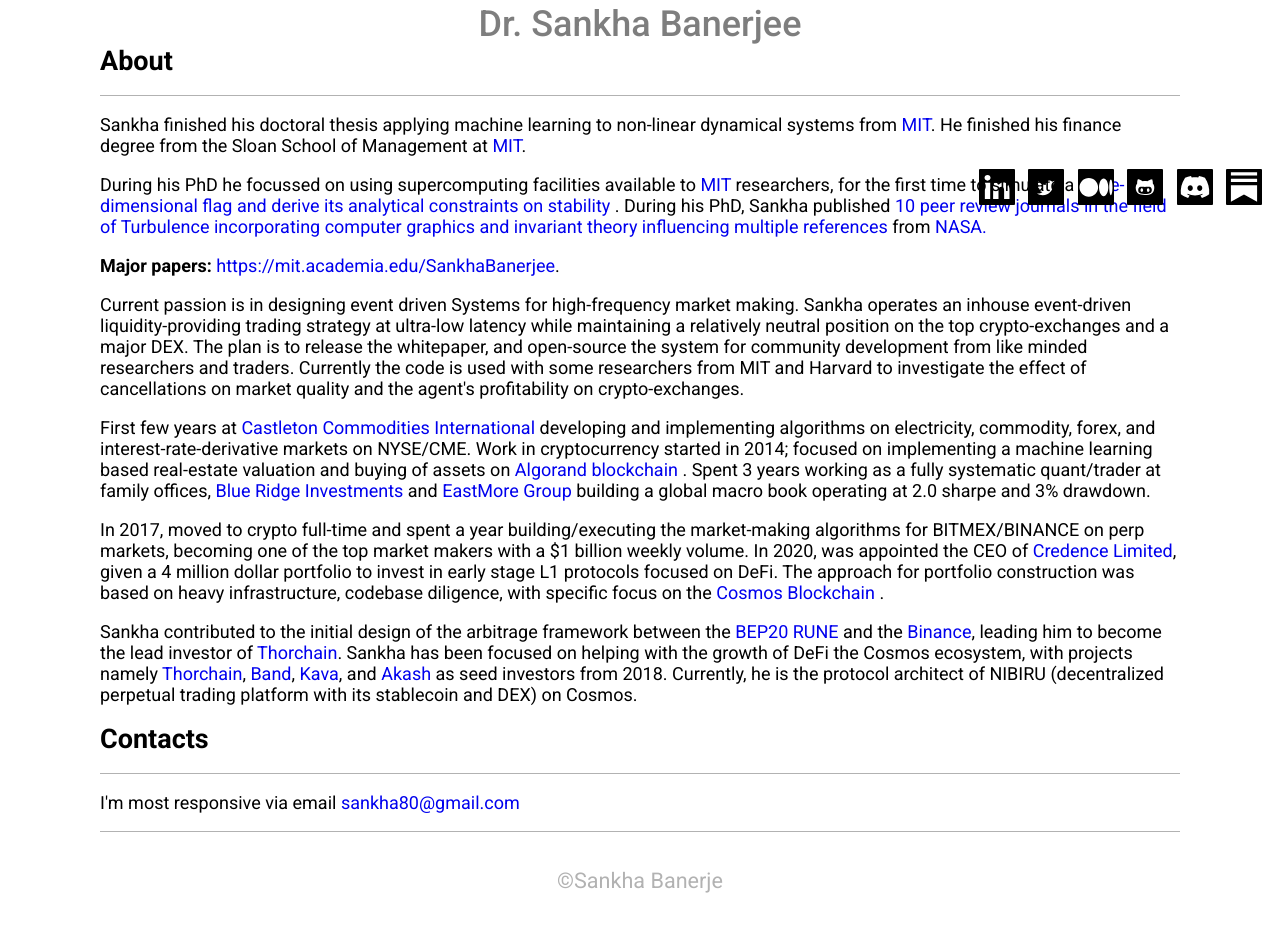
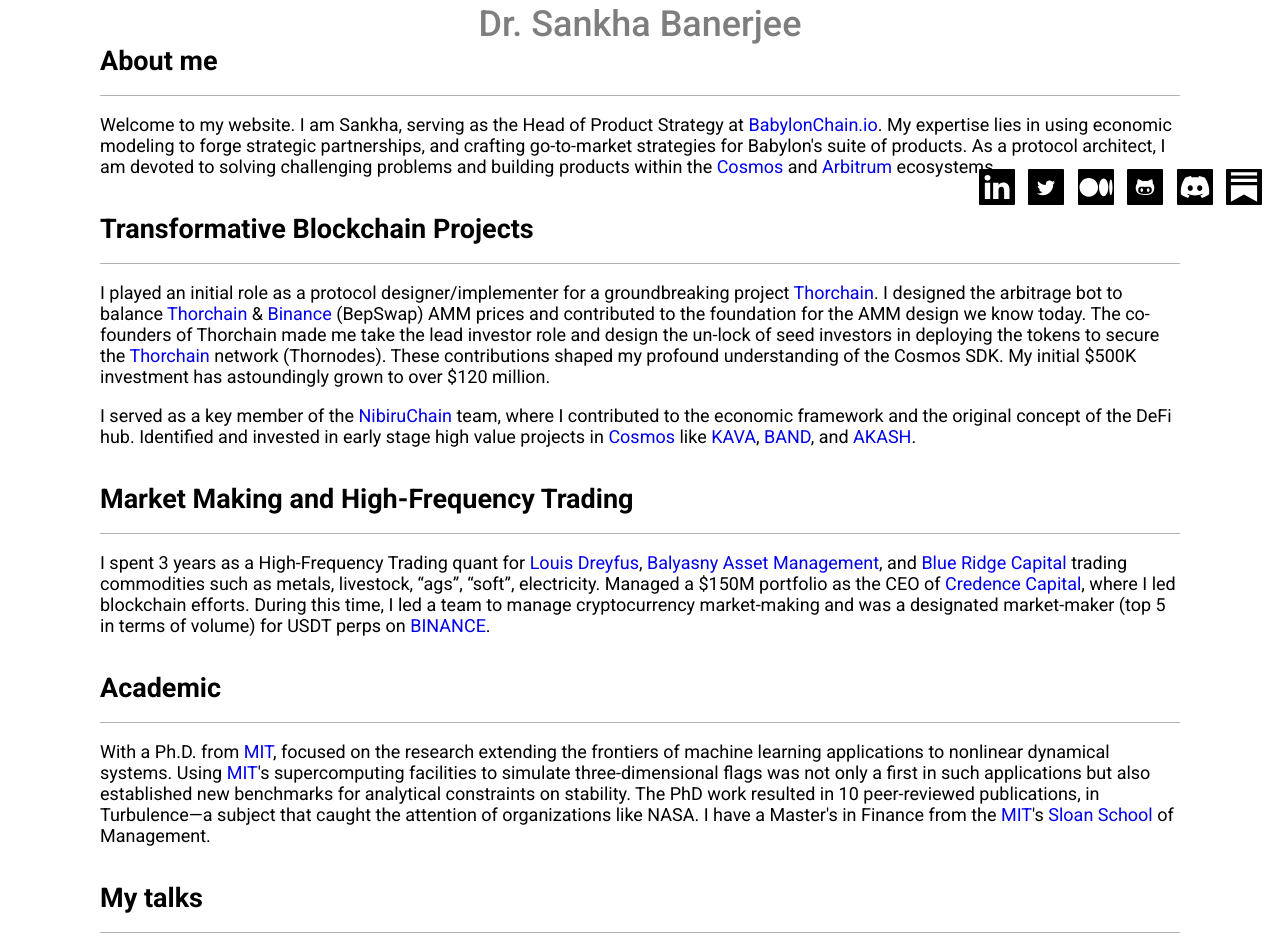
Before and after one commit to sbneo2022/sankhaprofile, a website: page index.html in a window 1280 px wide. Shown: the part 573-1509 px from the top of the page. Drawn offline with Linux system fonts and the light colour scheme.

Commit message:
Added changes

```diff
--- a/index.html
+++ b/index.html
@@ -65,6 +65,10 @@
         margin-bottom: 1rem;
       }
 
+      section {
+        margin-bottom: 2rem;
+      }
+
       .divider {
         width: 100%;
         height: 1px;
@@ -105,6 +109,27 @@
         bottom: 1rem;
         right: 1rem;
       }
+
+      .codebases-list {
+        margin-left: 1rem;
+      }
+
+      .video-container {
+        position: relative;
+        overflow: hidden;
+        width: 100%;
+        padding-top: 56.25%; /* 16:9 Aspect Ratio (divide 9 by 16 = 0.5625) */
+      }
+
+      .video {
+        position: absolute;
+        top: 0;
+        left: 0;
+        bottom: 0;
+        right: 0;
+        width: 100%;
+        height: 100%;
+      }
     </style>
   </head>
   <body>
@@ -114,7 +139,7 @@
       </div>
     </header>
     <div class="profile">
-      <img class="profile-pic" src="/profile.jpg" alt="Profile" />
+      <img class="profile-pic" src="profile.jpg" alt="Profile" />
       <div class="profile-info">
         <h1 class="name">Dr. Sankha Banerjee</h1>
 
@@ -159,116 +184,140 @@
       </a>
     </div>
     <main>
-      <h2 class="section-header">About</h2>
+      <h2 class="section-header">About me</h2>
       <div class="divider"></div>
       <section>
         <p>
-          Sankha finished his doctoral thesis applying machine learning to
-          non-linear dynamical systems from
-          <a href="https://www.mit.edu/">MIT</a>. He finished his finance degree
-          from the Sloan School of Management at
-          <a href="https://www.mit.edu/">MIT</a>.
+          Welcome to my website. I am Sankha, serving as the Head of Product
+          Strategy at
+          <a href="https://babylonchain.io/" target="_blank">BabylonChain.io</a
+          >. My expertise lies in using economic modeling to forge strategic
+          partnerships, and crafting go-to-market strategies for Babylon's suite
+          of products. As a protocol architect, I am devoted to solving
+          challenging problems and building products within the
+          <a href="https://cosmos.network/" target="_blank">Cosmos</a> and
+          <a href="https://arbitrum.io/stylus" target="_blank">Arbitrum</a>
+          ecosystems.
         </p>
+      </section>
+
+      <h2 class="section-header">Transformative Blockchain Projects</h2>
+      <div class="divider"></div>
+      <section>
         <p>
-          During his PhD he focussed on using supercomputing facilities
-          available to <a href="https://www.mit.edu/">MIT</a> researchers, for
-          the first time to simulate a
-          <a
-            href="https://www.cambridge.org/core/journals/journal-of-fluid-mechanics/article/abs/threedimensional-effects-on-flag-flapping-dynamics/A9E2A95E4193D8052AF56A612889D8B7"
-          >
-            three-dimensional flag and derive its analytical constraints on
-            stability </a
-          >. During his PhD, Sankha published
-          <a
-            href="https://www.tandfonline.com/doi/abs/10.1080/14685240701506896?role=button&needAccess=true&journalCode=tjot20"
-          >
-            10 peer review journals in the field of Turbulence incorporating
-            computer graphics and invariant theory influencing multiple
-            references
-          </a>
-          from
-          <a
-            href="https://www.annualreviews.org/doi/10.1146/annurev-fluid-010518-040547"
-          >
-            NASA.
-          </a>
+          I played an initial role as a protocol designer/implementer for a
+          groundbreaking project
+          <a href="https://thorchain.org/" target="_blank">Thorchain</a>. I
+          designed the arbitrage bot to balance
+          <a href="https://thorchain.org/" target="_blank">Thorchain</a> &
+          <a href="https://www.binance.com/" target="_blank">Binance</a>
+          (BepSwap) AMM prices and contributed to the foundation for the AMM
+          design we know today. The co-founders of Thorchain made me take the
+          lead investor role and design the un-lock of seed investors in
+          deploying the tokens to secure the
+          <a href="https://thorchain.org/" target="_blank">Thorchain</a> network
+          (Thornodes). These contributions shaped my profound understanding of
+          the Cosmos SDK. My initial $500K investment has astoundingly grown to
+          over $120 million.
         </p>
 
         <p>
-          <b>Major papers:</b>
-          <a href="https://mit.academia.edu/SankhaBanerjee">
-            https://mit.academia.edu/SankhaBanerjee</a
-          >.
+          I served as a key member of the
+          <a href="https://nibiru.fi/" target="_blank">NibiruChain</a> team,
+          where I contributed to the economic framework and the original concept
+          of the DeFi hub. Identified and invested in early stage high value
+          projects in
+          <a href="https://cosmos.network/" target="_blank">Cosmos</a> like
+          <a href="https://www.kava.io/" target="_blank">KAVA</a>,
+          <a href="https://www.bandprotocol.com/" target="_blank">BAND</a>, and
+          <a href="https://akash.network/" target="_blank">AKASH</a>.
         </p>
+      </section>
+
+      <h2 class="section-header">Market Making and High-Frequency Trading</h2>
+      <div class="divider"></div>
+      <section>
         <p>
-          Current passion is in designing event driven Systems for
-          high-frequency market making. Sankha operates an inhouse event-driven
-          liquidity-providing trading strategy at ultra-low latency while
-          maintaining a relatively neutral position on the top crypto-exchanges
-          and a major DEX. The plan is to release the whitepaper, and
-          open-source the system for community development from like minded
-          researchers and traders. Currently the code is used with some
-          researchers from MIT and Harvard to investigate the effect of
-          cancellations on market quality and the agent's profitability on
-          crypto-exchanges.
+          I spent 3 years as a High-Frequency Trading quant for
+          <a href="https://www.ldc.com/" target="_blank">Louis Dreyfus</a>,
+          <a href="https://www.bamfunds.com/" target="_blank"
+            >Balyasny Asset Management</a
+          >, and
+          <a href="https://www.blueridgecapital.com/" target="_blank"
+            >Blue Ridge Capital</a
+          >
+          trading commodities such as metals, livestock, “ags”, “soft”,
+          electricity. Managed a $150M portfolio as the CEO of
+          <a href="https://www.credencelimited.com/" target="_blank"
+            >Credence Capital</a
+          >, where I led blockchain efforts. During this time, I led a team to
+          manage cryptocurrency market-making and was a designated market-maker
+          (top 5 in terms of volume) for USDT perps on
+          <a href="https://www.binance.com/" target="_blank">BINANCE</a>.
         </p>
+      </section>
+
+      <h2 class="section-header">Academic</h2>
+      <div class="divider"></div>
+      <section>
         <p>
-          First few years at
-          <a href="https://www.cci.com">
-            Castleton Commodities International
-          </a>
-          developing and implementing algorithms on electricity, commodity,
-          forex, and interest-rate-derivative markets on NYSE/CME. Work in
-          cryptocurrency started in 2014; focused on implementing a machine
-          learning based real-estate valuation and buying of assets on
-          <a href="https://algorand.com">Algorand blockchain </a>. Spent 3 years
-          working as a fully systematic quant/trader at family offices,
-          <a href="https://www.linkedin.com/company/blue-ridge-capital/">
-            Blue Ridge Investments
-          </a>
-          and
-          <a href="https://www.linkedin.com/company/eastmore-group/">
-            EastMore Group
-          </a>
-          building a global macro book operating at 2.0 sharpe and 3% drawdown.
+          With a Ph.D. from
+          <a href="https://www.mit.edu/" target="_blank">MIT</a>, focused on the
+          research extending the frontiers of machine learning applications to
+          nonlinear dynamical systems. Using
+          <a href="https://www.mit.edu/" target="_blank">MIT</a>'s
+          supercomputing facilities to simulate three-dimensional flags was not
+          only a first in such applications but also established new benchmarks
+          for analytical constraints on stability. The PhD work resulted in 10
+          peer-reviewed publications, in Turbulence—a subject that caught the
+          attention of organizations like NASA. I have a Master's in Finance
+          from the <a href="https://www.mit.edu/" target="_blank">MIT</a>'s
+          <a href="https://mitsloan.mit.edu/" target="_blank">Sloan School</a>
+          of Management.
         </p>
-        <p>
-          In 2017, moved to crypto full-time and spent a year building/executing
-          the market-making algorithms for BITMEX/BINANCE on perp markets,
-          becoming one of the top market makers with a $1 billion weekly volume.
-          In 2020, was appointed the CEO of
-          <a href="https://www.credencelimited.com">Credence Limited</a>, given
-          a 4 million dollar portfolio to invest in early stage L1 protocols
-          focused on DeFi. The approach for portfolio construction was based on
-          heavy infrastructure, codebase diligence, with specific focus on the
-          <a href="https://cosmos.network"> Cosmos Blockchain </a>.
-        </p>
-        <p>
-          Sankha contributed to the initial design of the arbitrage framework
-          between the
-          <a href="https://coinmarketcap.com/exchanges/thorchain-bep20/">
-            BEP20 RUNE
-          </a>
-          and the
-          <a href="https://www.binance.com/en">Binance</a>, leading him to
-          become the lead investor of
-          <a href="https://thorchain.org">Thorchain</a>. Sankha has been focused
-          on helping with the growth of DeFi the Cosmos ecosystem, with projects
-          namely <a href="https://thorchain.org">Thorchain</a>,
-          <a href="https://bandprotocol.com">Band</a>,
-          <a href="https://www.kava.io">Kava</a>, and
-          <a href="https://akash.network">Akash</a>
-          as seed investors from 2018. Currently, he is the protocol architect
-          of NIBIRU (decentralized perpetual trading platform with its
-          stablecoin and DEX) on Cosmos.
-        </p>
+      </section>
+
+      <h2>My talks</h2>
+      <div class="divider"></div>
+
+      <section>
+        <div class="video-container">
+          <iframe
+            width="1080"
+            height="607"
+            src="https://www.youtube.com/embed/kqckV0xngrM"
+            title="Keynote by Babylon&#39;s Dr. Sankha Banerjee - Bitcoin Unleashed 2023"
+            frameborder="0"
+            allow="accelerometer; autoplay; clipboard-write; encrypted-media; gyroscope; picture-in-picture; web-share"
+            allowfullscreen
+            class="video"
+          ></iframe>
+        </div>
+      </section>
+
+      <h2>My codebases</h2>
+      <div class="divider"></div>
+
+      <section>
+        <ul class="codebases-list">
+          <li>
+            <a href="https://github.com/sbneo2022/osmosispy" target="_blank"
+              >Osmosis py-sdk</a
+            >
+          </li>
+          <li>
+            <a href="https://github.com/sbneo2022/thorchainpy" target="_blank"
+              >Thorchain py-sdk</a
+            >
+          </li>
+        </ul>
       </section>
 
       <h2 class="section-header">Contacts</h2>
       <div class="divider"></div>
       <section>
         I'm most responsive via email
-        <a href="mailto:sankha80@gmail.com">sankha80@gmail.com</a>
+        <a href="mailto:sankha@babylonchain.io">sankha@babylonchain.io</a>
       </section>
 
       <div class="divider"></div>
```
